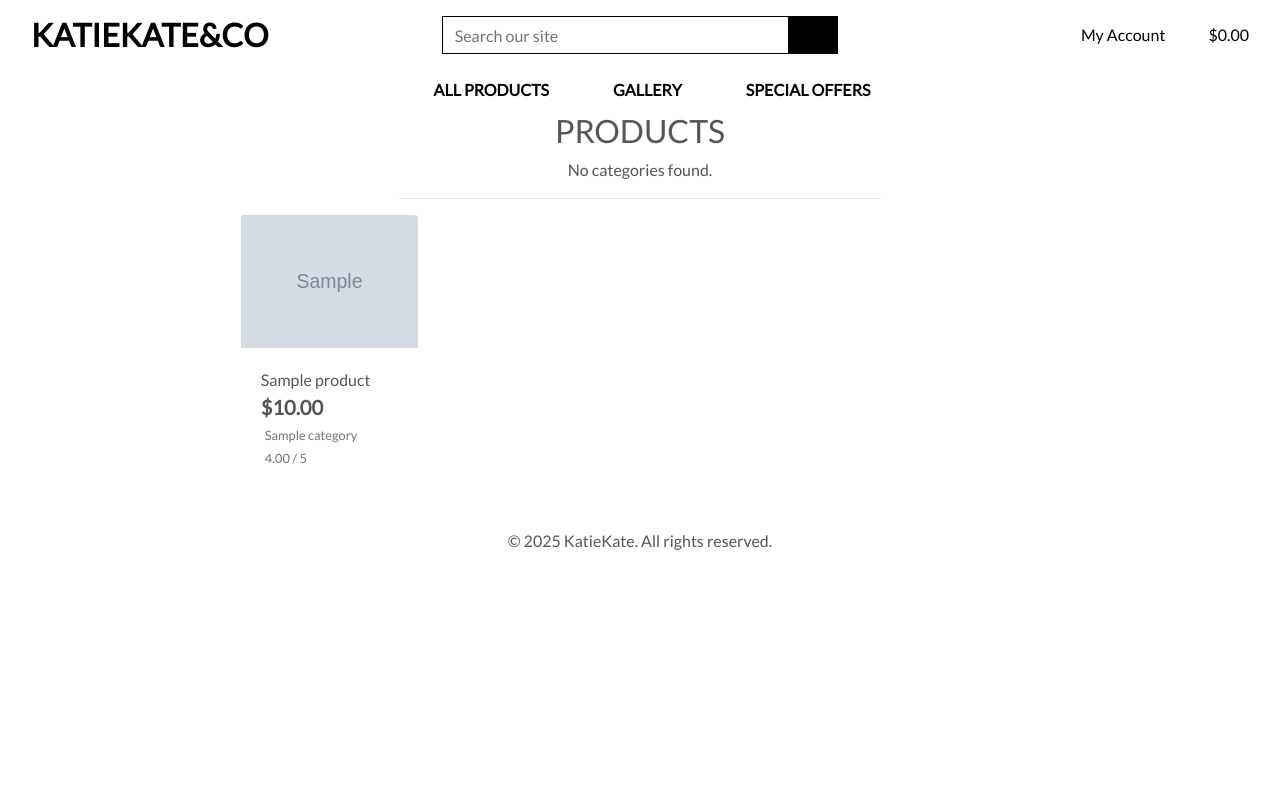
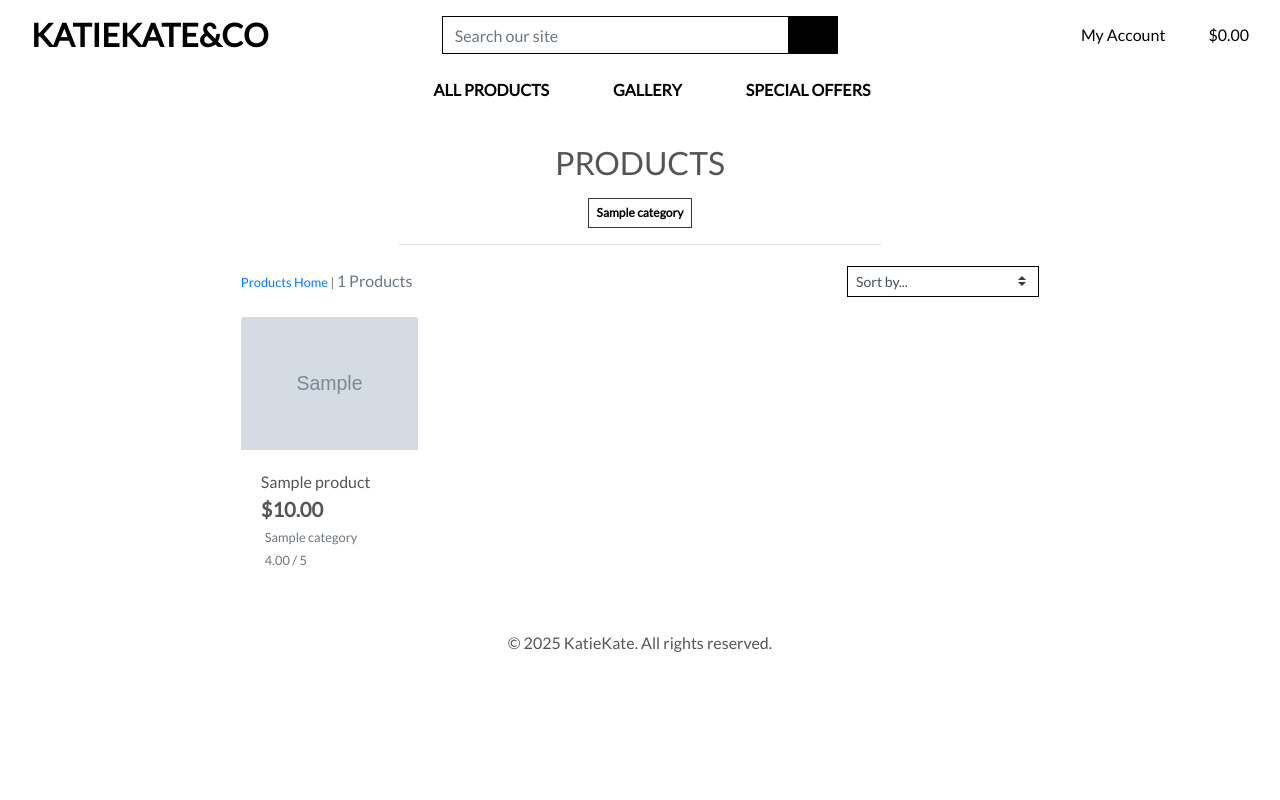
Before and after one commit to amegeddon/KatieKate, a Django app: page /products/ in a window 1280 px wide. Run offline with Django 3.2, Linux system fonts and the light colour scheme; tables that the repository leaves empty hold one stand-in row (values such as "Sample post"); grey boxes marked "Sample" are stand-in pictures; some libraries are stand-ins or nearby versions.

Commit message:
Bug Fix: Displaying Link Badges for Categories
Resolved issue where category badges were not displaying due to the 'categories' variable being set to None. Modified the code to fetch all categories by default when no category filter is applied in the URL query string. This ensures that all available categories are shown as link badges upon page load. When a category filter is applied, the 'categories' variable is updated accordingly to reflect the selected categories, ensuring proper filtering of products. This fix guarantees that category badges are always visible and functional, whether or not a filter is applied.

```diff
--- a/products/templates/products/products.html
+++ b/products/templates/products/products.html
@@ -11,24 +11,44 @@
 
 {% block content %}
     <div class="overlay"></div>
-<div class="container-fluid  mt-5 pt-5">
+    <div class="container-fluid">
         <div class="row">
-        <div class="col text-center mt-3">
+            <div class="col text-center mt-5 pt-5">
                 <h2 class="logo-font">Products</h2>
                 {% for c in current_categories %}
                     <a class="category-badge text-decoration-none" href="{% url 'products' %}?category={{ c.name }}">
-                <span class="p-2 mt-2 badge badge-white text-black rounded-0 border border-dark">{{ c.friendly_name
-                    }}</span>
-            </a>
-            {% empty %}
-            <p>No categories found.</p>
+                        <span class="p-2 mt-2 badge badge-white text-black rounded-0 border border-dark">{{ c.friendly_name }}</span></a>
                 {% endfor %}
                 <hr class="w-50 mb-1">
             </div>
         </div>
         <div class="row">
             <div class="product-container col-10 offset-1">
-            <div class="row mt-1 mb-2"></div>
+                <div class="row mt-1 mb-2">
+                    <div class="col-12 col-md-6 my-auto order-md-last d-flex justify-content-center justify-content-md-end">
+                        <div class="sort-select-wrapper w-50">
+                            <select id="sort-selector" class="custom-select custom-select-sm rounded-0 border border-{% if current_sorting != 'None_None' %}info{% else %}black{% endif %}">
+                                <option value="reset" {% if current_sorting == 'None_None' %}selected{% endif %}>Sort by...</option>
+                                <option value="price_asc" {% if current_sorting == 'price_asc' %}selected{% endif %}>Price (low to high)</option>
+                                <option value="price_desc" {% if current_sorting == 'price_desc' %}selected{% endif %}>Price (high to low)</option>
+                                <option value="rating_asc" {% if current_sorting == 'rating_asc' %}selected{% endif %}>Rating (low to high)</option>
+                                <option value="rating_desc" {% if current_sorting == 'rating_desc' %}selected{% endif %}>Rating (high to low)</option>
+                                <option value="name_asc" {% if current_sorting == 'name_asc' %}selected{% endif %}>Name (A-Z)</option>
+                                <option value="name_desc" {% if current_sorting == 'name_desc' %}selected{% endif %}>Name (Z-A)</option>
+                                <option value="category_asc" {% if current_sorting == 'category_asc' %}selected{% endif %}>Category (A-Z)</option>
+                                <option value="category_desc" {% if current_sorting == 'category_desc' %}selected{% endif %}>Category (Z-A)</option>
+                            </select>
+                        </div>
+                    </div>
+                    <div class="col-12 col-md-6 order-md-first">
+                        <p class="text-muted mt-3 text-center text-md-left">
+                            {% if search_term or current_categories or current_sorting != 'None_None' %}
+                                <span class="small"><a href="{% url 'products' %}">Products Home</a> | </span>
+                            {% endif %}
+                            {{ products|length }} Products{% if search_term %} found for <strong>"{{ search_term }}"</strong>{% endif %}
+                        </p>
+                    </div>
+                </div>
                 <div class="row">
                     {% for product in products %}
                         <div class="col-sm-6 col-md-6 col-lg-4 col-xl-3">
@@ -39,8 +59,7 @@
                                 </a>
                                 {% else %}
                                 <a href="{% url 'product_detail' product.id %}">
-                            <img class="card-img-top img-fluid" src="{{ MEDIA_URL }}noimage.png"
-                                alt="{{ product.name }}">
+                                    <img class="card-img-top img-fluid" src="{{ MEDIA_URL }}noimage.png" alt="{{ product.name }}">
                                 </a>
                                 {% endif %}
                                 <div class="card-body pb-0">
@@ -52,15 +71,13 @@
                                             <p class="lead mb-0 text-left font-weight-bold">${{ product.price }}</p>
                                             {% if product.category %}
                                             <p class="small mt-1 mb-0">
-                                        <a class="text-muted"
-                                            href="{% url 'products' %}?category={{ product.category.name }}">
+                                                <a class="text-muted" href="{% url 'products' %}?category={{ product.category.name }}">
                                                     <i class="fas fa-tag mr-1"></i>{{ product.category.friendly_name }}
                                                 </a>
                                             </p>
                                             {% endif %}
                                             {% if product.rating %}
-                                    <small class="text-muted"><i class="fas fa-star mr-1"></i>{{ product.rating }} /
-                                        5</small>
+                                                <small class="text-muted"><i class="fas fa-star mr-1"></i>{{ product.rating }} / 5</small>
                                             {% else %}
                                                 <small class="text-muted">No Rating</small>
                                             {% endif %}
--- a/products/views.py
+++ b/products/views.py
@@ -9,8 +9,8 @@ def all_products(request):
     """ A view to show all products, including sorting and search queries """
 
     products = Product.objects.all()
+    categories = None
     query = None
-    categories = None
     sort = None
     direction = None
 
@@ -31,10 +31,23 @@ def all_products(request):
                     sortkey = f'-{sortkey}'
             products = products.order_by(sortkey)
 
+
+        # Handle filtering by category
         if 'category' in request.GET:
             categories = request.GET['category'].split(',')
             products = products.filter(category__name__in=categories)
             categories = Category.objects.filter(name__in=categories)
+
+            print("Filtered Categories:", categories)  # Debugging statement to see selected categories
+
+        # Handle search query
+        if 'q' in request.GET:
+            query = request.GET['q']
+            if not query:
+                messages.error(request, "You didn't enter any search criteria!")
+                return redirect(reverse('products'))
+            queries = Q(name__icontains=query) | Q(description__icontains=query)
+            products = products.filter(queries)
 
         if 'q' in request.GET:
             query = request.GET['q']
@@ -47,6 +60,10 @@ def all_products(request):
 
     current_sorting = f'{sort}_{direction}'
 
+    # Fetch all categories by default if `categories` is None after processing GET parameters
+    if categories is None:
+        categories = Category.objects.all()
+
     context = {
         'products': products,
         'search_term': query,
@@ -54,7 +71,7 @@ def all_products(request):
         'current_sorting': current_sorting,
     }
 
-    print("Categories:", categories)
+    print("Context passed to template:", context)
 
     return render(request, 'products/products.html', context)
 
```
Lines whose indentation alone changed are shown as unchanged.
